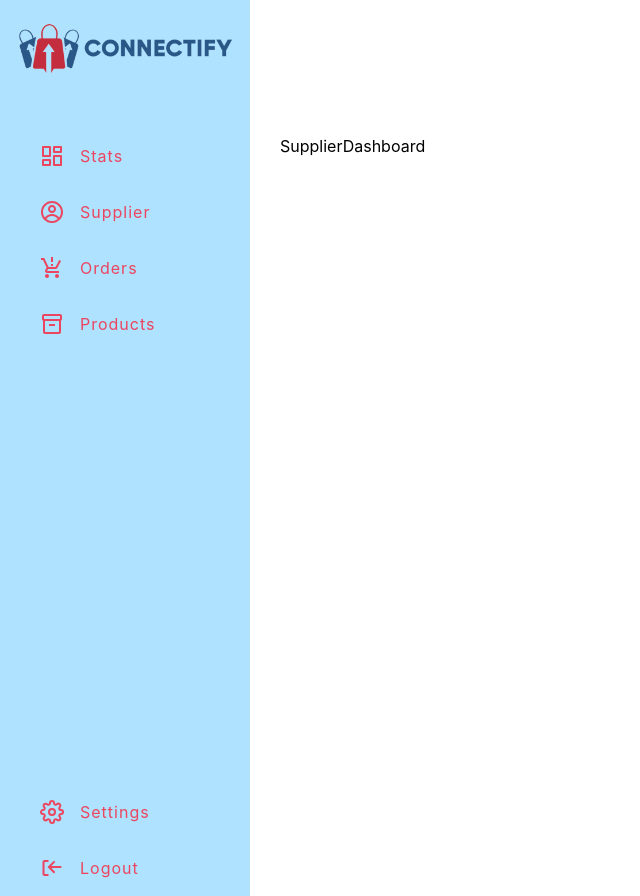
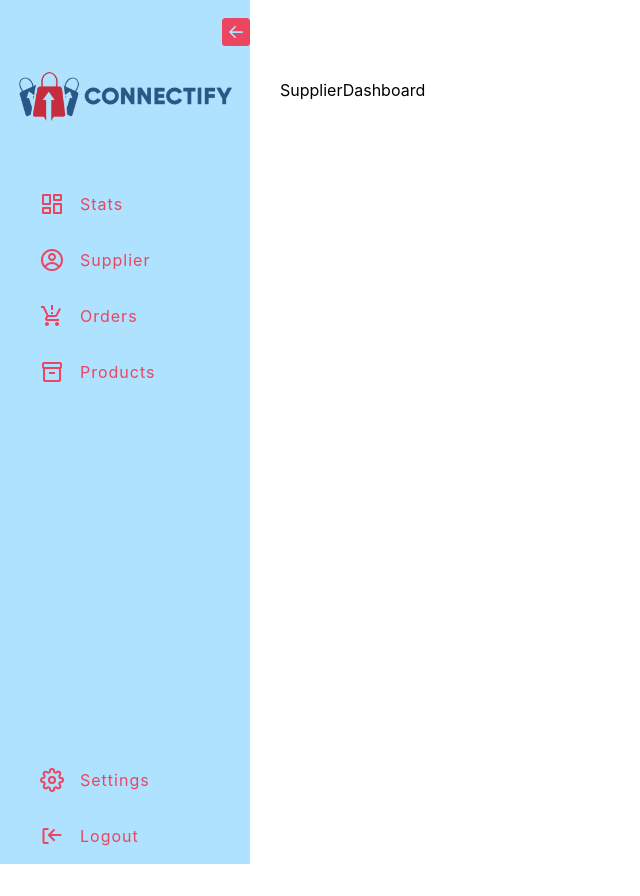
Before and after one commit to r4sy4n/connectify, a React (Create React App) app in the folder client/: page /supplier in a window 1280 px wide. Shown: the whole page, without its empty margins (0-640 px from the left). After the commit the page ends 864 px from the top, so only its background shows below. Built offline with nearby package versions, Linux system fonts and the light colour scheme.

Commit message:
Feat: implemented toggle button

```diff
--- a/client/src/assets/wrappers/SharedLayout.js
+++ b/client/src/assets/wrappers/SharedLayout.js
@@ -10,7 +10,7 @@ const Wrapper = styled.section`
       margin: 0 auto;
       padding: 2rem 0;
       position: absolute;
-      top: 6.5rem;
+      top: 3rem;
       left: 280px;
       transition: 0.3s ease-in-out all;
     }
@@ -18,11 +18,15 @@ const Wrapper = styled.section`
       margin-left: -250px;
       transition: 0.3s ease-in-out all;
     }
+    .right{
+      display: none;
+      transition: 0.3s ease-in-out all;
+    }
     .move-side{
       margin: 0 auto;
       padding: 2rem 0;
       position: absolute;
-      top: 6.5rem;
+      top: 3rem;
       left: 30px;
       transition: 0.3s ease-in-out all;
     }
--- a/client/src/assets/wrappers/Sidebar.js
+++ b/client/src/assets/wrappers/Sidebar.js
@@ -22,6 +22,19 @@ transition: 0.3s ease-in-out all;
       align-items: center;
       padding: 0 2.5rem;
     }
+    .toggle-btn{
+      margin-left: 220px;
+      padding-top: 1rem;
+      background: transparent;
+      border-color: transparent;
+      font-size: 1.75rem;
+      color: #EB455F;
+      cursor: pointer;
+      display: flex;
+      align-items: center;
+      transition: 0.3s ease-in-out all;
+    }
+
     .logo{
       width: 250px;
     }
@@ -63,7 +76,7 @@ transition: 0.3s ease-in-out all;
       color: #0079FF;
     }
     .settings{
-      margin-top: 25rem;
+      margin-top: 20rem;
     }
 `
 export default Wrapper;
--- a/client/src/components/Sidebar.js
+++ b/client/src/components/Sidebar.js
@@ -1,18 +1,27 @@
 import React from "react";
-import { useContext } from "react";
+import { useContext, useState } from "react";
 import { SharedLayoutContext } from "../pages/dashboard/SharedLayout";
 import Wrapper from "../assets/wrappers/Sidebar";
 import LogoBanner from "./LogoBanner";
 import NavLinks from "./NavLinks";
 import SettingLinks from "./SettingLinks";
+import {BsFillArrowLeftSquareFill, BsFillArrowRightSquareFill} from 'react-icons/bs';
 
 const Sidebar = () => {
-      const {showSidebar} = useContext(SharedLayoutContext);
+    const {showSidebar, setShowsidebar} = useContext(SharedLayoutContext);
+    const [sidebar, setSidebar] = useState(false);
 
   return (
    <Wrapper className={showSidebar ? null : 'hide'}>
       <div className='sidebar-container'>
         <div className='content'>
+          <button type='button' className='toggle-btn' onClick={() => {
+            setSidebar(!sidebar)
+            setShowsidebar(!showSidebar);
+          }}>
+            <BsFillArrowLeftSquareFill />
+            <BsFillArrowRightSquareFill className={showSidebar ? 'right' : null}/>
+          </button>
           <header>
             <LogoBanner className='logo'/>
           </header>
```
